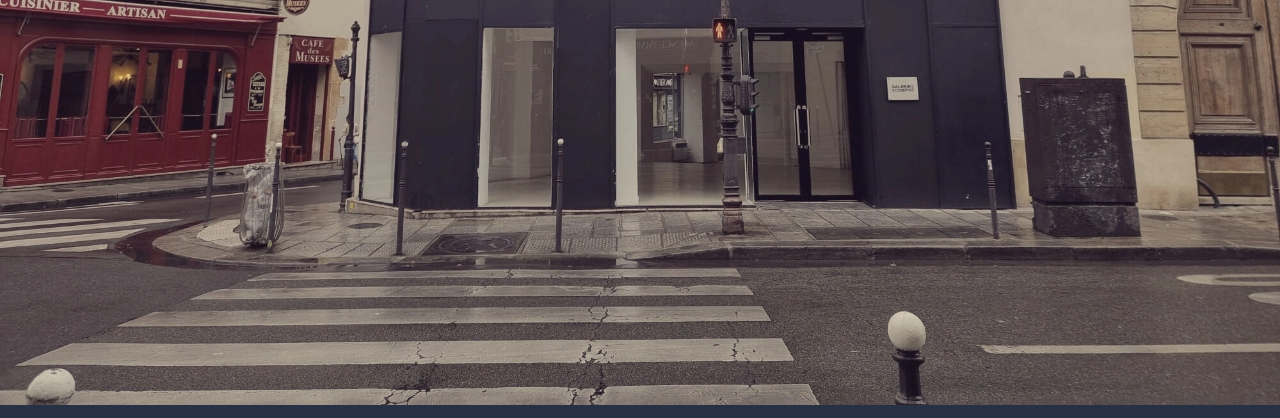
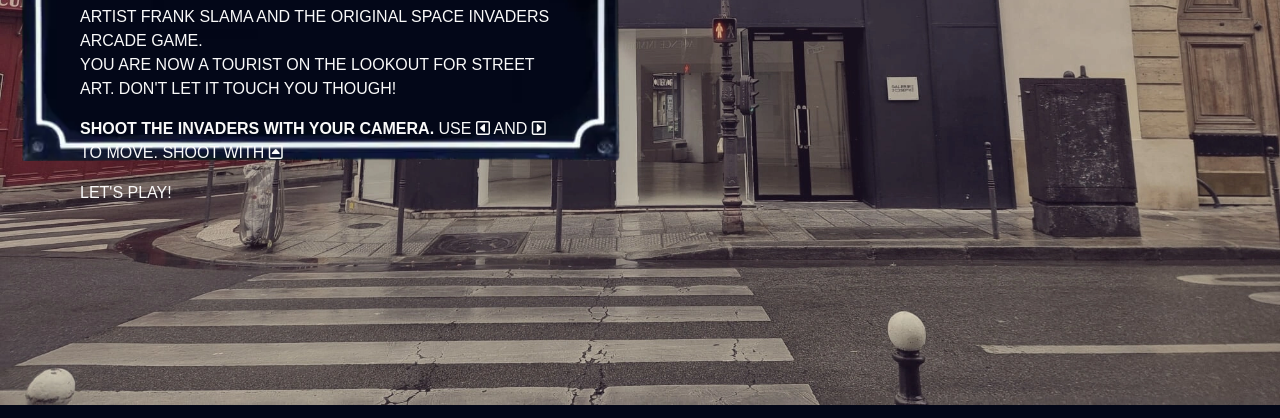
Before and after one commit to osoriomica/invaders, a plain HTML site: page index.html in a window 1280 px wide. Shown: the part 293-711 px from the top of the page. Drawn offline with nearby package versions, Linux system fonts and the light colour scheme; a web font is replaced by a local one.

Commit message:
Add background image to main text on homepage

```diff
--- a/assets/css/style.css
+++ b/assets/css/style.css
@@ -1,11 +1,14 @@
+/* Google Fonts */
 @import url('https://fonts.googleapis.com/css2?family=Jersey+15&display=swap');
 
+/* css variables using var() - https://www.w3schools.com/css/css3_variables.asp */
 :root{
---bg-dark: #283044; /* dark blue */
+--bg-dark: #030717; /* dark blue */
 --bg-light:;
 --light-text: #fafafa; /*off white*/
 --dark-text:;
 }
+
 
 /* Override default styles */
 * {
@@ -61,11 +64,15 @@ main {
     margin-right: auto;
 }
 /* main - homepage */
-#main-text{
+#road-sign{
+
+
+}
+.main-text{
+    padding: 1rem;
+    margin: 2rem 0.5rem;
+    border-radius: 2px;
     background-color: var(--bg-dark);
-    padding: 1rem;
-    margin: 1rem;
-    border-radius: 2px;
 }
 
 /* game - styles*/
@@ -161,9 +168,15 @@ p {
 /* large phones or landscape mobile screens (600px and up) */
 @media screen and (min-width: 600px) {
     /* Main - homepage */
-    #welcome-text{
+    .main-text{
         padding: 3rem;
         margin-top: 4rem;
+        max-width: 600px;
+        /* Display background image only on larger screens */
+        background-image: url(../media/road-sign.webp);
+        background-repeat: no-repeat;
+        background-size: contain;
+        background-color:unset;
     }
     #footer {
         display: flex;
--- a/index.html
+++ b/index.html
@@ -43,8 +43,8 @@
         </nav>
     </header>
     <main>
-        <div class="container-fluid">
-            <div id="main-text" class="row">
+        <div class="container-fluid" id="road-sign">
+            <div class="row main-text">
                 <div class="col col-md-2"></div>
                 <h1>Welcome to Urban Invaders!</h1>
                 <p>This is a playful take on the street art by French artist Frank Slama and the original Space
```
Also changed, not shown: 404.html (+2 -2 lines), assets/media/road-sign.webp (added).
